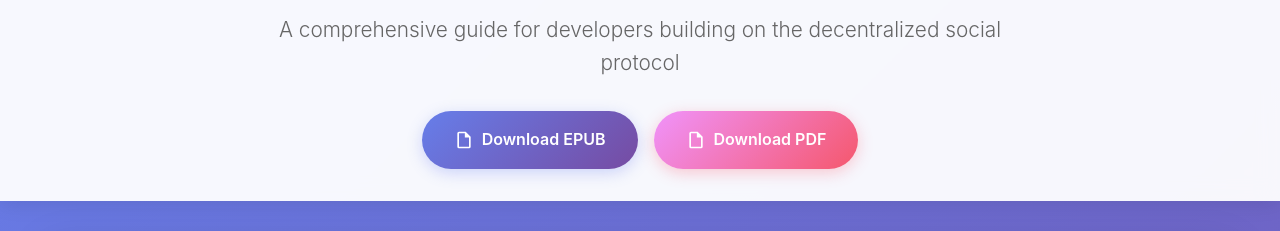
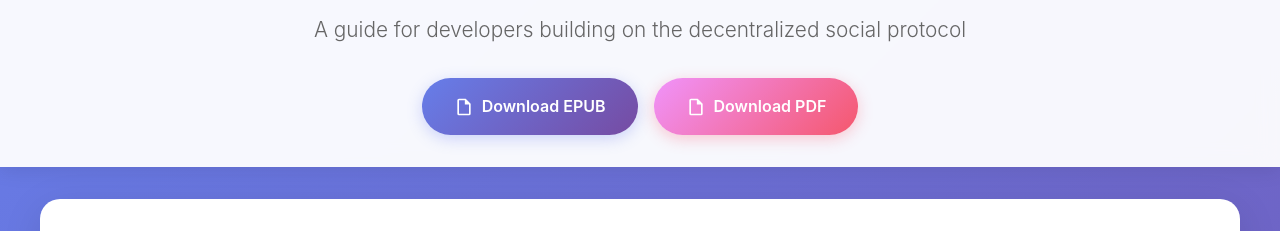
Before and after one commit to coracle-social/how-to-nostr, a plain HTML site: page index.html in a window 1280 px wide. Shown: the part 125-356 px from the top of the page. Drawn offline with Linux system fonts and the light colour scheme.

Commit message:
Remove comprehensive

```diff
--- a/index.html
+++ b/index.html
@@ -244,7 +244,7 @@
         <div class="container">
             <div class="hero">
                 <h1>Building Nostr</h1>
-                <p class="subtitle">A comprehensive guide for developers building on the decentralized social protocol</p>
+                <p class="subtitle">A guide for developers building on the decentralized social protocol</p>
                 <div class="download-buttons">
                     <a href="export/building-nostr.epub" class="btn" download>
                         <svg class="icon" viewBox="0 0 24 24">
```
